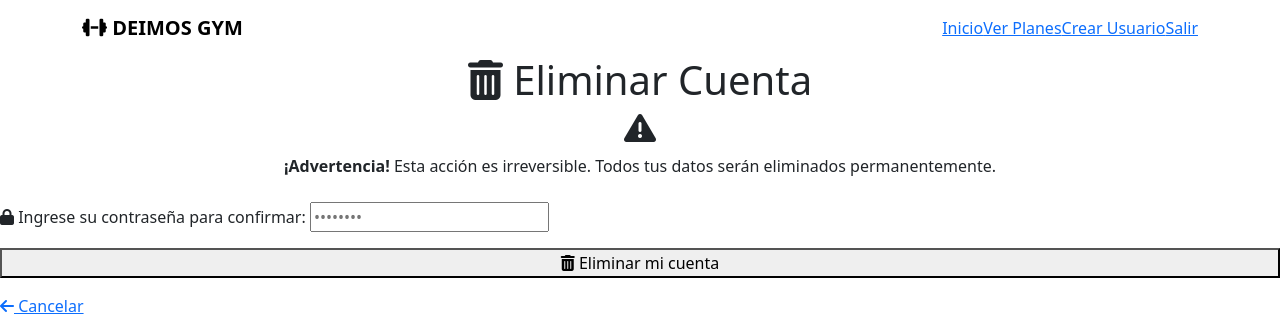
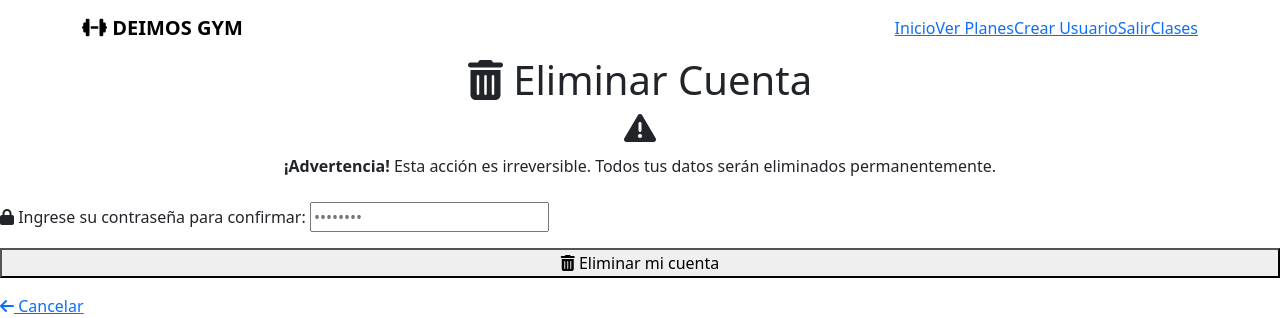
Before and after one commit to MaxEzequiel/Deimos, a Django app: page /delete-account/ in a window 1280 px wide. Shown: the top 318 px of the page. Run offline with Django 5.2, Linux system fonts and the light colour scheme; a user stored in the database is signed in.

Commit message:
added class button in home page

```diff
--- a/crud_auth_original/crud_auth/templates/base.html
+++ b/crud_auth_original/crud_auth/templates/base.html
@@ -106,6 +106,12 @@
                                 Salir
                             </a>
                         </li>
+                            {% comment %} Clases {% endcomment %}
+                        <li class="nav-item">
+                            <a class="btn-nav-logout" href="/list-class">
+                                Clases
+                            </a>
+                        </li>
                         {% endif %}
                     {% else %}
                         <li class="nav-item">
```
